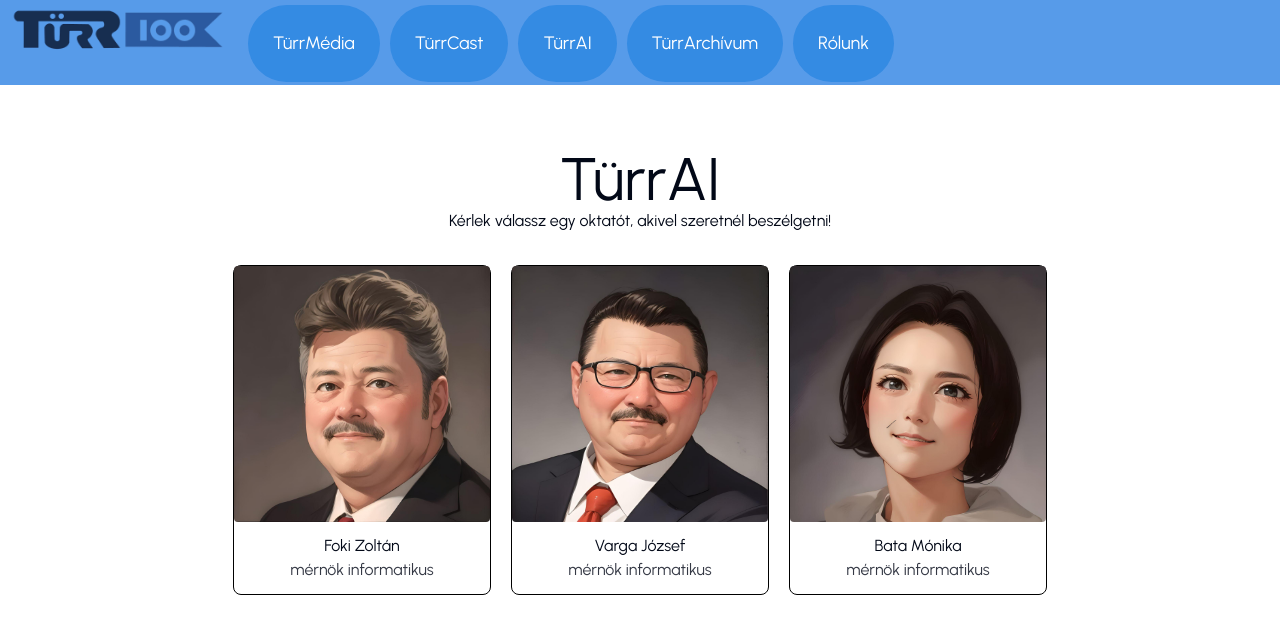
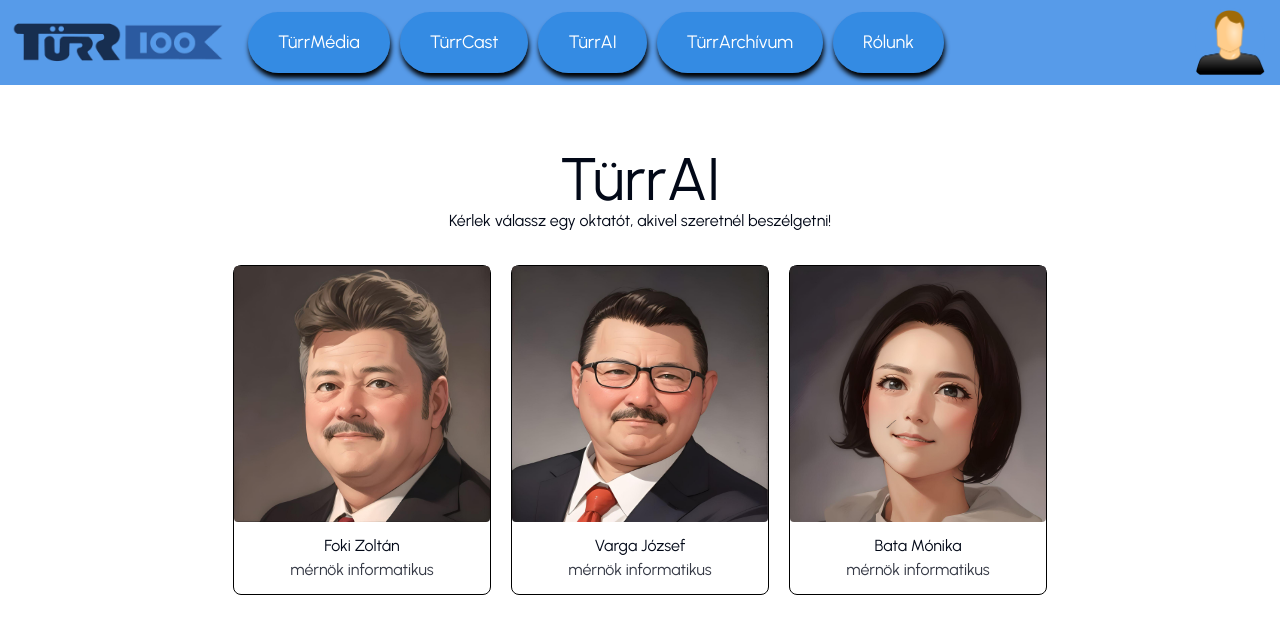
Before and after one commit to KrizsakKornelKaroly/dev-turr, a Next.js app in the folder Weboldal/: page /turrai in a window 1280 px wide. Shown: the top 634 px of the page. Built offline with nearby package versions, Linux system fonts and the light colour scheme; no server answers.

Commit message:
TURR-27 - Navbar: profilkép+jobbra

```diff
--- a/Weboldal/components/Navbar.jsx
+++ b/Weboldal/components/Navbar.jsx
@@ -20,6 +20,16 @@ const Navbar = () => {
         <button>TürrArchívum</button>
         <button>Rólunk</button>
       </div>
+      <div className="userNav">
+          <button id="profilkep">
+          <Image
+                width={70}
+                height={67}
+                quality={100}
+                src="/images/Profilmenü.png"
+                className=""/>
+          </button>
+      </div>
     </div>
   );
 };
--- a/Weboldal/public/navbar.css
+++ b/Weboldal/public/navbar.css
@@ -1,13 +1,27 @@
-button{
+button {
     background-color: #0876dc71;
     border-radius: 90px;
-    padding: 25px;
+    padding-left: 30px;
+    padding-right: 30px;
+    padding: 17px 30px 17px 30px;
     margin: 5px;
     color: white;
     font-size: large;
+    box-shadow: 1px 5px 5px black;
 }
 .fullNav{
     display: flex;
     background-color: #579BE9;
     height: 85px;
+    align-items: center;
+    justify-content: flex-start;
 }
+#profilkep{
+    padding: 0;
+    background-color: #579BE9;
+    box-shadow: none;
+}
+.userNav{
+    margin-left: auto;
+    padding-right: 10px;
+}
```
Also changed, not shown: Weboldal/public/images/Profilmenü.png (added).
